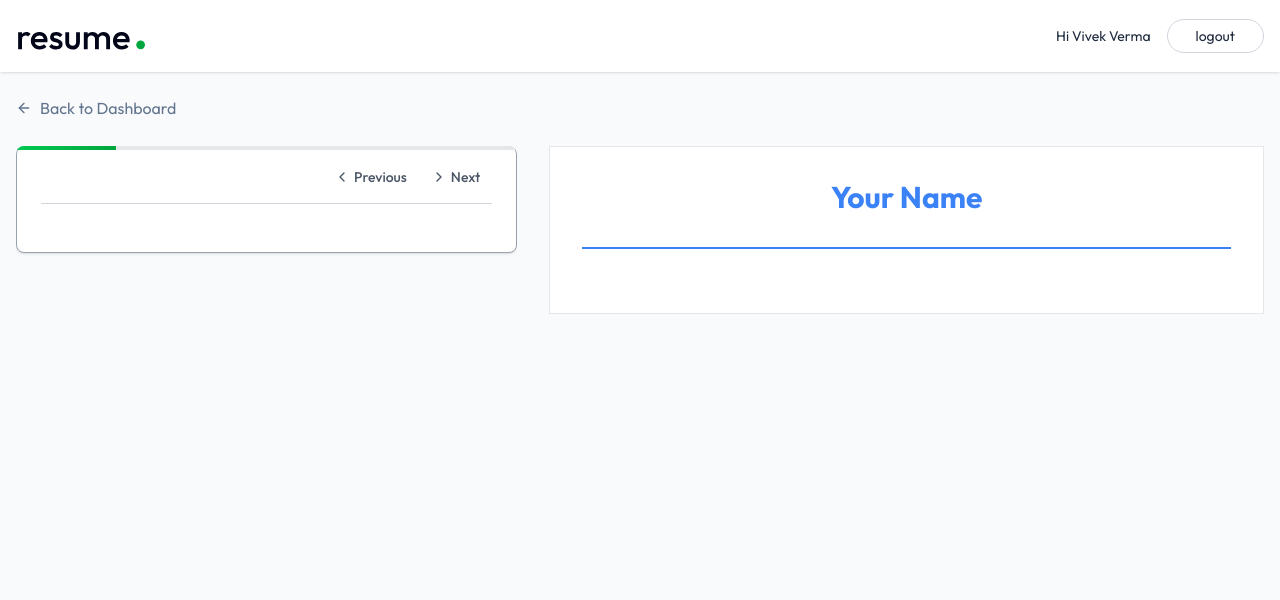
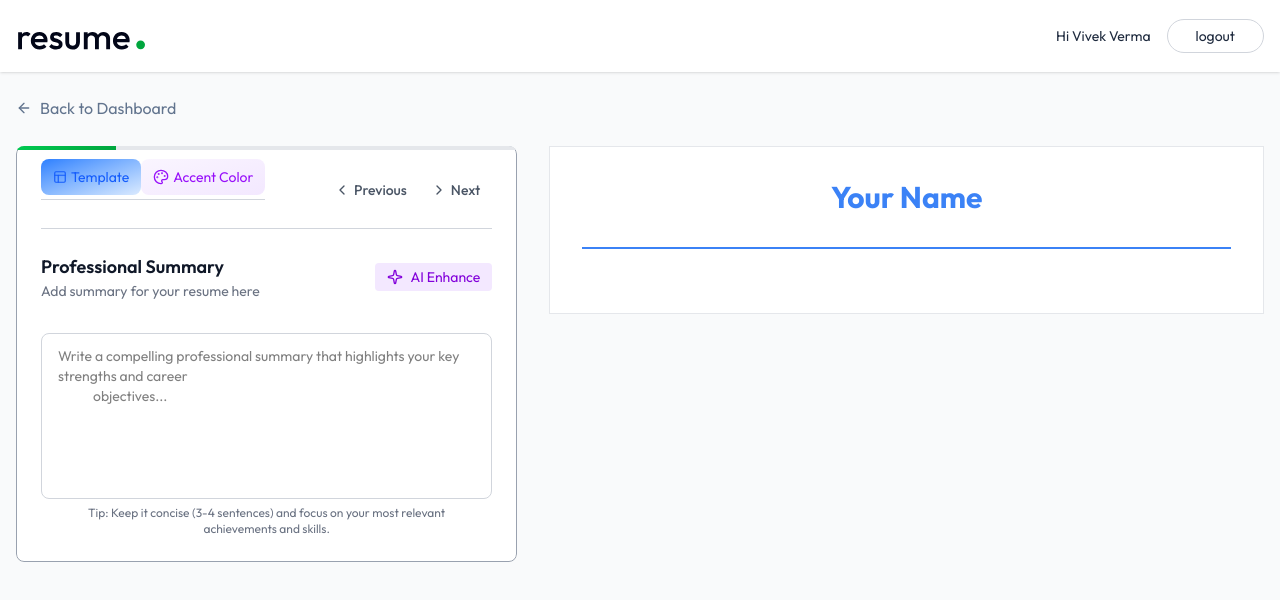
Before and after one commit to VivekVerma12/AI-Resume-Builder, a React (Vite) app: page /app/builder/1 in a window 1280 px wide. Both pictures are taken after a click on the button "Next". Shown: the top 600 px of the page. Built offline with nearby package versions, Linux system fonts and the light colour scheme.

Commit message:
Add ColorPicker and ProfessionalSummaryForm components; integrate into ResumeBuilder

```diff
--- /dev/null
+++ b/src/components/ColorPicker.jsx
@@ -0,0 +1,60 @@
+import { Check, Palette } from 'lucide-react';
+import React, { useState } from 'react'
+
+const ColorPicker = ({ selectedColor , onChange }) => {
+
+    const colors = [
+        { name: "Blue", value: "#3B82F6" },
+        { name: "Red", value: "#EF4444" },
+        { name: "Green", value: "#10B981" },
+        { name: "Yellow", value: "#F59E0B" },
+        { name: "Purple", value: "#8B5CF6" },
+        { name: "Pink", value: "#EC4899" },
+        { name: "Indigo", value: "#6366F1" },
+        { name: "Teal", value: "#14B8A6" },
+        { name: "Cyan", value: "#06B6D4" },
+        { name: "Orange", value: "#F97316" },
+        { name: "Gray", value: "#6B7280" },
+        { name: "Black", value: "#01060c" },
+    ]
+    const [isOpen, setIsOpen] = useState(false);
+
+    return (
+        <div className='relative'>
+            <button onClick={() => setIsOpen(!isOpen)} className='flex items-center gap-1
+            text-sm text-purple-600 bg-gradient-to-br from-purple-50 to-purple-100 ring-purple-300
+            hover:ring transition-all px-3 py-2 rounded-lg'>
+                <Palette size={16} />
+                <span className='max-sm:hidden'>Accent Color</span>
+            </button>
+            {
+                isOpen && (
+                    <div className='grid grid-cols-4 w-60 gap-2 absolute top-full left-0 right-0
+                    p-3 mt-2 z-10 bg-white rounded-md border border-gray-200 shadow-sm'>
+                        {colors.map((color)=>(
+                            <div key={color.value} className='relative cursor-pointer group flex flex-col'
+                            onClick={()=>{onChange(color.value); setIsOpen(false)}}>
+                                <div className='w-12 h-12 rounded-full border-2 border-transparent group-hover:border-black/25 transition-colors'
+                                style={{ backgroundColor: color.value }}></div>
+                                {selectedColor === color.value && (
+                                    <div className='absolute top-0 left-0 right-0 bottom-4.5
+                                    flex items-center justify-center'>
+                                        <Check className='size-5 text-white' />
+                                    </div>
+                                )}
+                                <p className='text-xs text-center mt-1 text-gray-600'>
+                                    {color.name}
+                                </p>
+
+                                </div>
+
+                        ))}
+                    </div>
+                )
+            }
+
+        </div>
+    )
+}
+
+export default ColorPicker
--- /dev/null
+++ b/src/components/ProfessionalSummaryForm.jsx
@@ -0,0 +1,31 @@
+import { Sparkle } from 'lucide-react'
+import React from 'react'
+
+const ProfessionalSummaryForm = ({ data, onChange, setResumeData }) => {
+    return (
+        <div className='space-y-4'>
+            <div className='flex items-center justify-between'>
+                <div>
+                    <h3 className='flex items-center gap-2 text-lg font-semibold text-gray-900'>
+                        Professional Summary
+                    </h3>
+                    <p className='text-sm text-gray-500'>Add summary for your resume here</p>
+                </div>
+                <button className='flex items-center gap-2 px-3 py-1 text-sm bg-purple-100
+                text-purple-700 rounded hover:bg-purple-200 transition-colors disabled:opacity-50'>
+                    <Sparkle className='size-4' /> AI Enhance
+                </button>
+            </div>
+            <div className='mt-6'>
+                <textarea value={data || ""} onChange={(e) => onChange(e.target.value)} rows={7} className='w-full p-3 px-4 mt-2 border text-sm border-gray-300 rounded-lg focus:ring
+            focus:ring-blue-500 focus:border-blue-500 outline-none transition-colors resize-none'
+                    placeholder='Write a compelling professional summary that highlights your key strengths and career
+            objectives...'/>
+                <p className='text-xs text-gray-500 max-w-4/5 mx-auto text-center'>Tip:
+                    Keep it concise (3-4 sentences) and focus on your most relevant achievements and skills.</p>
+            </div>
+        </div>
+    )
+}
+
+export default ProfessionalSummaryForm
--- a/src/components/TemplateSelector.jsx
+++ b/src/components/TemplateSelector.jsx
@@ -1,5 +1,5 @@
-import { Layout } from 'lucide-react';
-import React, { useState } from 'react'
+import { Check, Layout } from 'lucide-react';
+import React, { useState } from 'react';
 
 const TemplateSelector = ({ selectedTemplate, onChange }) => {
 
@@ -26,17 +26,58 @@ const TemplateSelector = ({ selectedTemplate, onChange }) => {
             name: "Minimal",
             preview: "A clean, minimalist resume format with ample white space and a focus on readability."
         },
-    ]
+    ];
+
     return (
         <div className='relative'>
-            <button onClick={() => setIsOpen(!isOpen)} className='flex items-center gap-1 text-sm text-blue-600
-        bg-gradient-to-br from-blue-500 to-blue-100 ring-blue-300 hover:ring transition-all px-3 py-2 rounded-lg'>
-                <Layout size={14} /> <span className='max-sm:hidden'>
-                    Template
-                </span>
+            <button
+                onClick={() => setIsOpen(!isOpen)}
+                className='flex items-center gap-1 text-sm text-blue-600
+                bg-gradient-to-br from-blue-500 to-blue-100 ring-blue-300 hover:ring transition-all px-3 py-2 rounded-lg'
+            >
+                <Layout size={14} />
+                <span className='max-sm:hidden'>Template</span>
             </button>
+
+            {isOpen && (
+                <div className='absolute top-full w-64 p-3 mt-2 space-y-3 z-10 bg-white
+                rounded-md border border-gray-200 shadow-sm'>
+
+                    {templates.map((template) => (
+                        <div
+                            key={template.id}
+                            onClick={() => {
+                                onChange(template.id);
+                                setIsOpen(false);
+                            }}
+                            className={`relative p-3 border rounded-md cursor-pointer transition-all ${selectedTemplate === template.id
+                                    ? "border-blue-400 bg-blue-100"
+                                    : "border-gray-300 hover:border-gray-400 hover:bg-gray-100"
+                                }`}
+                        >
+                            {selectedTemplate === template.id && (
+                                <div className='absolute top-2 right-2'>
+                                    <div className='w-5 h-5 bg-blue-400 rounded-full flex items-center justify-center'>
+                                        <Check className='w-3 h-3 text-white' />
+                                    </div>
+                                </div>
+                            )}
+
+                            <div className='space-y-1'>
+                                <h4 className='font-medium text-gray-800'>
+                                    {template.name}
+                                </h4>
+                                <div className='mt-2 p-2 bg-blue-50 rounded text-xs text-gray-500 italic'>
+                                    {template.preview}
+                                </div>
+                            </div>
+                        </div>
+                    ))}
+
+                </div>
+            )}
         </div>
-    )
-}
+    );
+};
 
-export default TemplateSelector
+export default TemplateSelector;
--- a/src/pages/ResumeBuilder.jsx
+++ b/src/pages/ResumeBuilder.jsx
@@ -4,6 +4,9 @@ import { dummyResumeData } from '../assets/assets';
 import { ArrowLeftIcon, ChevronLeft, ChevronRight, User } from 'lucide-react';
 import PersonalInfoForm from '../components/PersonalInfoForm';
 import ResumePreview from '../components/ResumePreview';
+import TemplateSelector from '../components/TemplateSelector';
+import ColorPicker from '../components/ColorPicker';
+import ProfessionalSummaryForm from '../components/ProfessionalSummaryForm';
 
 const ResumeBuilder = () => {
 
@@ -71,7 +74,10 @@ const ResumeBuilder = () => {
               {/* Section Navigation */}
               <div className='flex justify-between items-center mb-6 border-b
                 border-gray-300 py-1'>
-                <div></div>
+                <div className='flex justify-between items-center mb-6 border-b border-gray-300 py-1'>
+                  <TemplateSelector selectedTemplate={resumeData.template} onChange={(template) => setResumeData(prev => ({ ...prev, template }))} />
+                  <ColorPicker selectedColor={resumeData.accent_color} onChange={(color) => setResumeData(prev => ({ ...prev, accent_color: color }))} />
+                </div>
                 <div className='flex items-center'>
                   {activeSectionIndex !== 0 && (
                     <button onClick={() => setActiveSectionIndex((prevIndex) =>
@@ -92,6 +98,9 @@ const ResumeBuilder = () => {
               <div className='space-y-6'>
                 {activeSection.id === 'personal' && (
                   <PersonalInfoForm data={resumeData.personal_info} onChange={(data) => setResumeData(prev => ({ ...prev, personal_info: data }))} removeBackground={removeBackground} setRemoveBackground={setRemoveBackground} />
+                )}
+                {activeSection.id === 'summary' && (
+                  <ProfessionalSummaryForm data={resumeData.professional_summary} onChange={(data) => setResumeData(prev => ({ ...prev, professional_summary: data }))} setResumeData={setResumeData} />
                 )}
               </div>
             </div>
```
